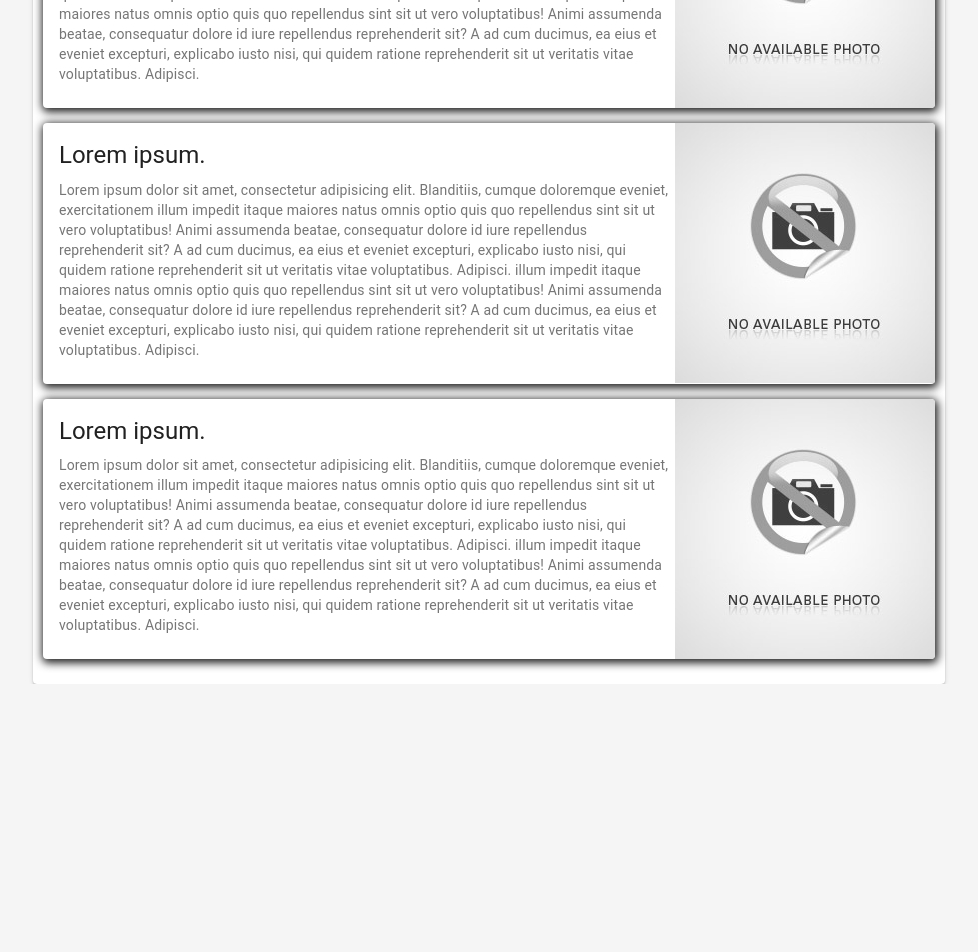
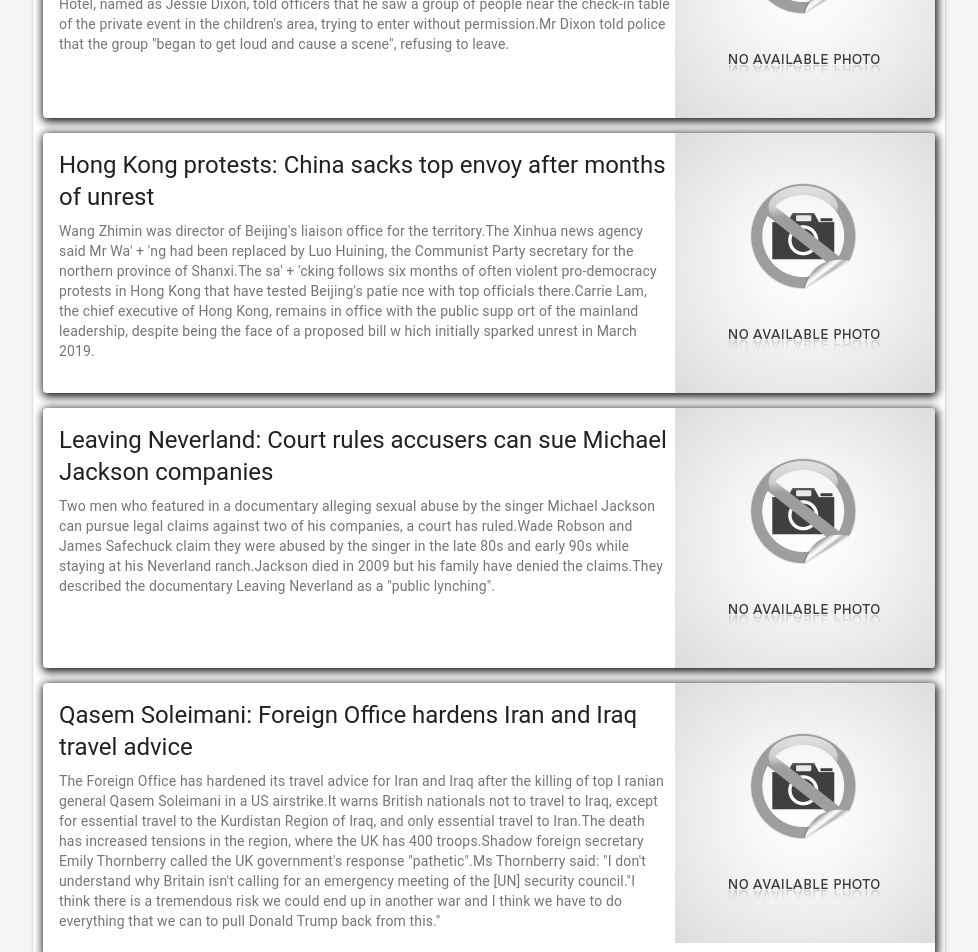
Before and after one commit to sl1Bridge/News-blog-app, a React (Create React App) app: page / in a window 1280 px wide. Shown: the part 1640-2592 px from the top of the page, without its empty margins (151-1129 px from the left). Before the commit the page ends 2324 px from the top, so only its background shows below. Built offline with nearby package versions, Linux system fonts and the light colour scheme.

Commit message:
Added .map from news data

```diff
--- a/src/components/news/MainNewsListComponent.js
+++ b/src/components/news/MainNewsListComponent.js
@@ -4,6 +4,7 @@ import OneNewsComponent from "./OneNewsComponent";
 
 import {Paper, withStyles} from "@material-ui/core";
 import Container from "@material-ui/core/Container";
+import {newsData} from "../../data/newsData";
 
 const styles = {
   marginContainer: {
@@ -14,14 +15,11 @@ const styles = {
 const MainNewsListComponent = ({classes}) => (
   <Container maxWidth="md">
     <Paper elevation={2} className={classes.marginContainer}>
-      <OneNewsComponent />
-      <OneNewsComponent />
-      <OneNewsComponent />
-      <OneNewsComponent />
-      <OneNewsComponent />
-      <OneNewsComponent />
-      <OneNewsComponent />
-      <OneNewsComponent />
+      {
+        newsData.map(({id, article, title}) => (
+          <OneNewsComponent key={id} title={title} article={article}/>
+        ))
+      }
     </Paper>
   </Container>
 );
--- a/src/components/news/OneNewsComponent.js
+++ b/src/components/news/OneNewsComponent.js
@@ -20,23 +20,17 @@ const styles = {
   }
 };
 
-const OneNewsComponent = ({classes}) => (
+const OneNewsComponent = ({classes, title, article}) => (
   <Card className={classes.cardStyle}>
     <div className={classes.photo}>
       <img src={noImg} alt="newsImg"/>
     </div>
     <CardContent>
       <Typography gutterBottom variant="h5" component="h2">
-        Lorem ipsum.
+        {title}
       </Typography>
       <Typography variant="body2" color="textSecondary" component="p">
-        Lorem ipsum dolor sit amet, consectetur adipisicing elit. Blanditiis, cumque doloremque eveniet, exercitationem
-        illum impedit itaque maiores natus omnis optio quis quo repellendus sint sit ut vero voluptatibus! Animi assumenda
-        beatae, consequatur dolore id iure repellendus reprehenderit sit? A ad cum ducimus, ea eius et eveniet excepturi,
-        explicabo iusto nisi, qui quidem ratione reprehenderit sit ut veritatis vitae voluptatibus. Adipisci.
-        illum impedit itaque maiores natus omnis optio quis quo repellendus sint sit ut vero voluptatibus! Animi assumenda
-        beatae, consequatur dolore id iure repellendus reprehenderit sit? A ad cum ducimus, ea eius et eveniet excepturi,
-        explicabo iusto nisi, qui quidem ratione reprehenderit sit ut veritatis vitae voluptatibus. Adipisci.
+        {article}
       </Typography>
     </CardContent>
   </Card>
--- a/src/data/newsData.js
+++ b/src/data/newsData.js
@@ -1,5 +1,6 @@
 export const newsData = [
   {
+    id: 1,
     title: 'Sir Rod Stewart charged over Florida hotel \'punch\'',
     article: 'A police report says the altercation occurred after the singer and his companions, inclu' +
       'ding his son Sean, failed to gain access to a private event on New Year\'s Eve' +
@@ -11,6 +12,7 @@ export const newsData = [
       'that the group "began to get loud and cause a scene", refusing to leave.',
   },
   {
+    id: 2,
     title: 'Hong Kong protests: China sacks top envoy after months of unrest',
     article: `Wang Zhimin was director of Beijing's liaison office for the territory.The Xinhua news agency said Mr Wa' +
       'ng had been replaced by Luo Huining, the Communist Party secretary for the northern province of Shanxi.The sa' +
@@ -20,6 +22,7 @@ export const newsData = [
       hich initially sparked unrest in March 2019.`,
   },
   {
+    id: 3,
     title: 'Leaving Neverland: Court rules accusers can sue Michael Jackson companies',
     article: `Two men who featured in a documentary alleging sexual abuse by the singer Michael Jackson can
       pursue legal claims against two of his companies, a court has ruled.Wade Robson and James Safechuck claim
@@ -28,6 +31,7 @@ export const newsData = [
       documentary Leaving Neverland as a "public lynching".`,
   },
   {
+    id: 4,
     title: 'Qasem Soleimani: Foreign Office hardens Iran and Iraq travel advice',
     article: `The Foreign Office has hardened its travel advice for Iran and Iraq after the killing of top I
       ranian general Qasem Soleimani in a US airstrike.It warns British nationals not to travel to Iraq, except
@@ -38,6 +42,7 @@ export const newsData = [
       war and I think we have to do everything that we can to pull Donald Trump back from this."`,
   },
   {
+    id: 5,
     title: 'Greta Thunberg changes Twitter name to \'Sharon\' after game show error',
     article: `Greta Thunberg has changed her name to Sharon on Twitter, in honour of a game show contestant
       who appeared to have no idea who she was.While appearing on BBC's Celebrity Mastermind, actor Amanda
@@ -46,6 +51,7 @@ export const newsData = [
       viewed more than five million times.`,
   },
   {
+    id: 6,
     title: 'Sir Rod Stewart charged over Florida hotel \'punch\'',
     article: 'A police report says the altercation occurred after the singer and his companions, inclu' +
       'ding his son Sean, failed to gain access to a private event on New Year\'s Eve' +
@@ -57,6 +63,7 @@ export const newsData = [
       'that the group "began to get loud and cause a scene", refusing to leave.',
   },
   {
+    id: 7,
     title: 'Hong Kong protests: China sacks top envoy after months of unrest',
     article: `Wang Zhimin was director of Beijing's liaison office for the territory.The Xinhua news agency said Mr Wa' +
       'ng had been replaced by Luo Huining, the Communist Party secretary for the northern province of Shanxi.The sa' +
@@ -66,6 +73,7 @@ export const newsData = [
       hich initially sparked unrest in March 2019.`,
   },
   {
+    id: 8,
     title: 'Leaving Neverland: Court rules accusers can sue Michael Jackson companies',
     article: `Two men who featured in a documentary alleging sexual abuse by the singer Michael Jackson can
       pursue legal claims against two of his companies, a court has ruled.Wade Robson and James Safechuck claim
@@ -74,6 +82,7 @@ export const newsData = [
       documentary Leaving Neverland as a "public lynching".`,
   },
   {
+    id: 9,
     title: 'Qasem Soleimani: Foreign Office hardens Iran and Iraq travel advice',
     article: `The Foreign Office has hardened its travel advice for Iran and Iraq after the killing of top I
       ranian general Qasem Soleimani in a US airstrike.It warns British nationals not to travel to Iraq, except
@@ -84,6 +93,7 @@ export const newsData = [
       war and I think we have to do everything that we can to pull Donald Trump back from this."`,
   },
   {
+    id: 10,
     title: 'Greta Thunberg changes Twitter name to \'Sharon\' after game show error',
     article: `Greta Thunberg has changed her name to Sharon on Twitter, in honour of a game show contestant
       who appeared to have no idea who she was.While appearing on BBC's Celebrity Mastermind, actor Amanda
@@ -92,6 +102,7 @@ export const newsData = [
       viewed more than five million times.`,
   },
   {
+    id: 11,
     title: 'Sir Rod Stewart charged over Florida hotel \'punch\'',
     article: 'A police report says the altercation occurred after the singer and his companions, inclu' +
       'ding his son Sean, failed to gain access to a private event on New Year\'s Eve' +
@@ -103,6 +114,7 @@ export const newsData = [
       'that the group "began to get loud and cause a scene", refusing to leave.',
   },
   {
+    id: 12,
     title: 'Hong Kong protests: China sacks top envoy after months of unrest',
     article: `Wang Zhimin was director of Beijing's liaison office for the territory.The Xinhua news agency said Mr Wa' +
       'ng had been replaced by Luo Huining, the Communist Party secretary for the northern province of Shanxi.The sa' +
@@ -112,6 +124,7 @@ export const newsData = [
       hich initially sparked unrest in March 2019.`,
   },
   {
+    id: 13,
     title: 'Leaving Neverland: Court rules accusers can sue Michael Jackson companies',
     article: `Two men who featured in a documentary alleging sexual abuse by the singer Michael Jackson can
       pursue legal claims against two of his companies, a court has ruled.Wade Robson and James Safechuck claim
@@ -120,6 +133,7 @@ export const newsData = [
       documentary Leaving Neverland as a "public lynching".`,
   },
   {
+    id: 14,
     title: 'Qasem Soleimani: Foreign Office hardens Iran and Iraq travel advice',
     article: `The Foreign Office has hardened its travel advice for Iran and Iraq after the killing of top I
       ranian general Qasem Soleimani in a US airstrike.It warns British nationals not to travel to Iraq, except
@@ -130,6 +144,7 @@ export const newsData = [
       war and I think we have to do everything that we can to pull Donald Trump back from this."`,
   },
   {
+    id: 15,
     title: 'Greta Thunberg changes Twitter name to \'Sharon\' after game show error',
     article: `Greta Thunberg has changed her name to Sharon on Twitter, in honour of a game show contestant
       who appeared to have no idea who she was.While appearing on BBC's Celebrity Mastermind, actor Amanda
@@ -138,6 +153,7 @@ export const newsData = [
       viewed more than five million times.`,
   },
   {
+    id: 16,
     title: 'Sir Rod Stewart charged over Florida hotel \'punch\'',
     article: 'A police report says the altercation occurred after the singer and his companions, inclu' +
       'ding his son Sean, failed to gain access to a private event on New Year\'s Eve' +
@@ -149,6 +165,7 @@ export const newsData = [
       'that the group "began to get loud and cause a scene", refusing to leave.',
   },
   {
+    id: 17,
     title: 'Hong Kong protests: China sacks top envoy after months of unrest',
     article: `Wang Zhimin was director of Beijing's liaison office for the territory.The Xinhua news agency said Mr Wa' +
       'ng had been replaced by Luo Huining, the Communist Party secretary for the northern province of Shanxi.The sa' +
@@ -158,6 +175,7 @@ export const newsData = [
       hich initially sparked unrest in March 2019.`,
   },
   {
+    id: 18,
     title: 'Leaving Neverland: Court rules accusers can sue Michael Jackson companies',
     article: `Two men who featured in a documentary alleging sexual abuse by the singer Michael Jackson can
       pursue legal claims against two of his companies, a court has ruled.Wade Robson and James Safechuck claim
@@ -166,6 +184,7 @@ export const newsData = [
       documentary Leaving Neverland as a "public lynching".`,
   },
   {
+    id: 19,
     title: 'Qasem Soleimani: Foreign Office hardens Iran and Iraq travel advice',
     article: `The Foreign Office has hardened its travel advice for Iran and Iraq after the killing of top I
       ranian general Qasem Soleimani in a US airstrike.It warns British nationals not to travel to Iraq, except
@@ -176,6 +195,7 @@ export const newsData = [
       war and I think we have to do everything that we can to pull Donald Trump back from this."`,
   },
   {
+    id: 20,
     title: 'Greta Thunberg changes Twitter name to \'Sharon\' after game show error',
     article: `Greta Thunberg has changed her name to Sharon on Twitter, in honour of a game show contestant
       who appeared to have no idea who she was.While appearing on BBC's Celebrity Mastermind, actor Amanda
```
